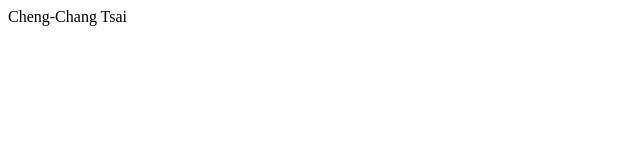
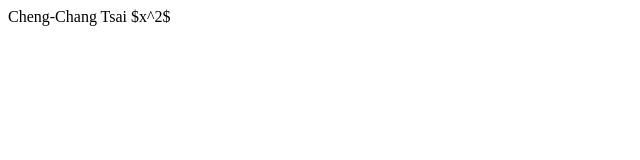
Before and after one commit to cctsai831/cctsai.github.io, a plain HTML site: page index.html in a window 1280 px wide. Shown: the full height of the page, 0-640 px from the left. Drawn offline with Linux system fonts and the light colour scheme.

Commit message:
add latex

```diff
--- a/index.html
+++ b/index.html
@@ -8,5 +8,6 @@
 	</head>
 	<body>
 		<hl>Cheng-Chang Tsai</hl>
+		<hl>$x^2$</hl>
 	</body>
 </html>
```
